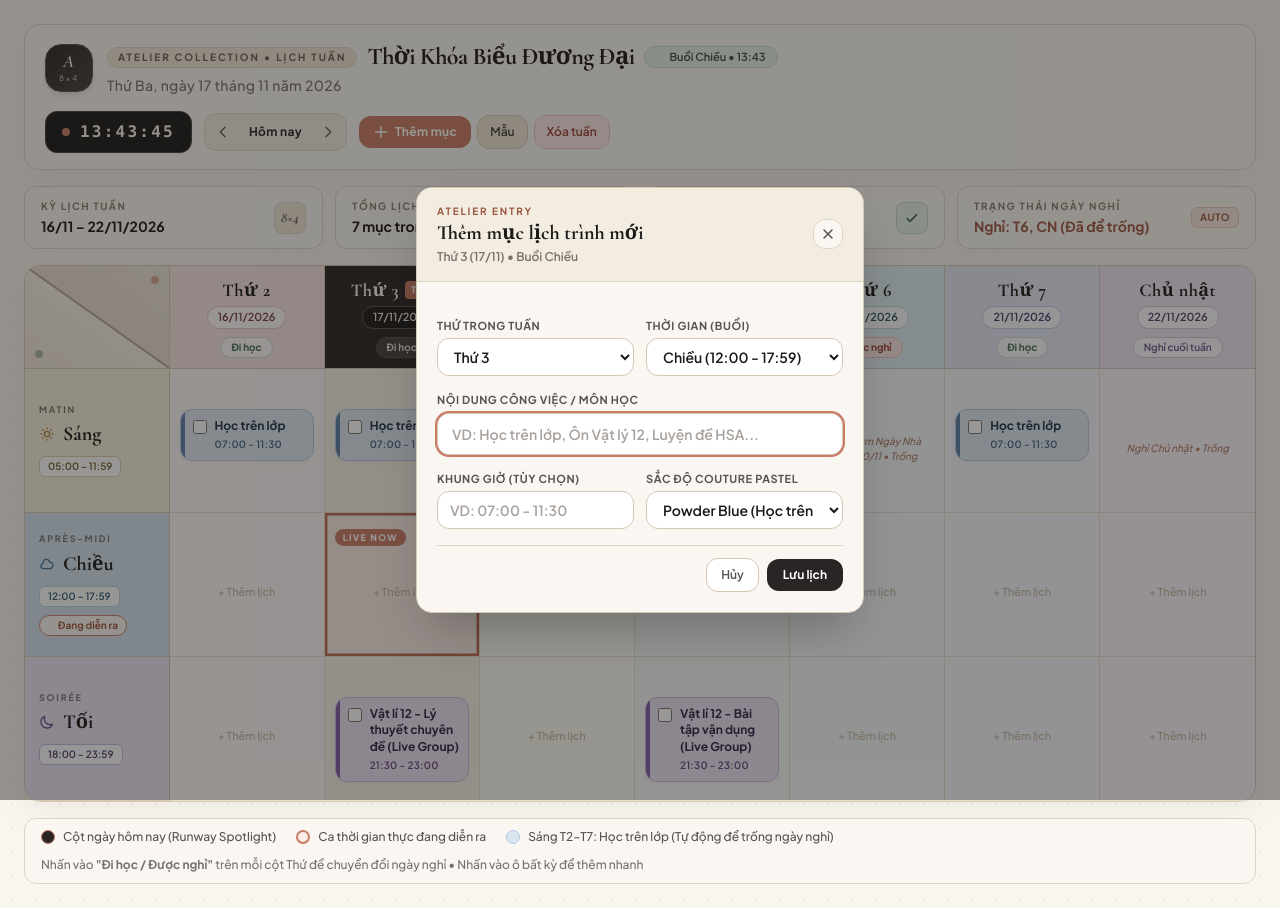
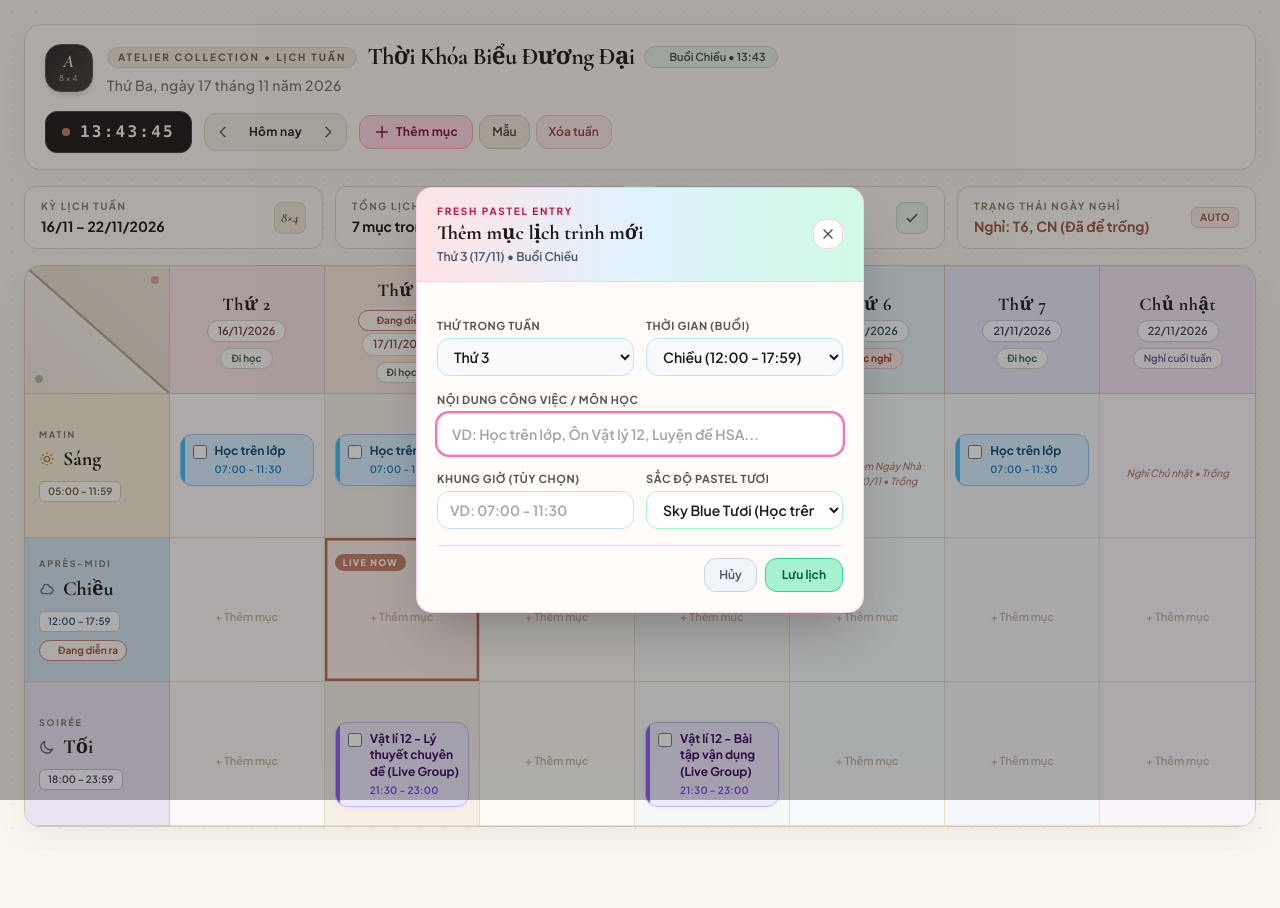
Before and after one commit to duytam-cmd/calendar, a plain HTML site: page index.html in a window 1280 px wide. Both pictures are taken after a click on the button "Thêm mục". After the commit the page ends 851 px from the top, so only its background shows below. Drawn offline with nearby package versions, Linux system fonts and the light colour scheme.

Commit message:
Update index.html

```diff
--- a/index.html
+++ b/index.html
@@ -132,7 +132,7 @@
 
         <!-- Quick Actions -->
         <div class="flex items-center gap-1.5">
-          <button id="btn-quick-add" type="button" class="inline-flex items-center gap-1.5 px-3.5 py-2 rounded-xl text-xs font-bold tracking-wide bg-[#C87D65] hover:bg-[#B56951] text-white shadow-xs transition">
+          <button id="btn-quick-add" type="button" class="inline-flex items-center gap-1.5 px-3.5 py-2 rounded-xl text-xs font-bold tracking-wide bg-[#FFD6E0] hover:bg-[#FFC2D1] text-[#881337] border border-[#FDA4AF] shadow-xs transition">
             <svg class="w-4 h-4" fill="none" stroke="currentColor" stroke-width="2.2" viewBox="0 0 24 24">
               <path stroke-linecap="round" stroke-linejoin="round" d="M12 4v16m8-8H4" />
             </svg>
@@ -213,38 +213,18 @@
       </div>
     </div>
 
-    <!-- Bottom Lookbook Palette Legend -->
-    <footer class="flex flex-wrap items-center justify-between gap-3 text-xs font-medium text-[#57534E] bg-[#FAF7F2] rounded-xl border border-[#DFD5C6] px-4 py-2.5">
-      <div class="flex flex-wrap items-center gap-5">
-        <span class="inline-flex items-center gap-2">
-          <span class="w-3.5 h-3.5 rounded-full bg-[#292524] border border-[#C87D65] inline-block"></span>
-          <span>Cột ngày hôm nay (Runway Spotlight)</span>
-        </span>
-        <span class="inline-flex items-center gap-2">
-          <span class="w-3.5 h-3.5 rounded-full border-2 border-[#C87D65] bg-[#F9EBE5] inline-block"></span>
-          <span>Ca thời gian thực đang diễn ra</span>
-        </span>
-        <span class="inline-flex items-center gap-2">
-          <span class="w-3.5 h-3.5 rounded-full bg-[#DCE6F2] border border-[#B2C7DF] inline-block"></span>
-          <span>Sáng T2–T7: Học trên lớp (Tự động để trống ngày nghỉ)</span>
-        </span>
-      </div>
-      <div class="text-[#78716C]">
-        <span>Nhấn vào <b>"Đi học / Được nghỉ"</b> trên mỗi cột Thứ để chuyển đổi ngày nghỉ • Nhấn vào ô bất kỳ để thêm nhanh</span>
-      </div>
-    </footer>
   </div>
 
-  <!-- Modal for Adding / Editing Schedule Item -->
-  <div id="task-modal" class="fixed inset-0 z-50 hidden items-center justify-center bg-[#1C1917]/45 backdrop-blur-xs p-4">
-    <div class="bg-[#FAF7F2] rounded-2xl border border-[#D5C7B4] shadow-2xl w-full max-w-md overflow-hidden">
-      <div class="px-5 py-4 bg-[#F2ECE1] border-b border-[#DFD5C6] flex items-center justify-between">
+  <!-- Modal for Adding / Editing Schedule Item (Fresh Pastel Theme) -->
+  <div id="task-modal" class="fixed inset-0 z-50 hidden items-center justify-center bg-[#1C1917]/35 backdrop-blur-xs p-4">
+    <div class="bg-[#FFFCF9] rounded-2xl border border-[#FBCFE8] shadow-2xl w-full max-w-md overflow-hidden">
+      <div class="px-5 py-4 bg-gradient-to-r from-[#FFE4E6] via-[#E0F2FE] to-[#D1FAE5] border-b border-[#FBCFE8] flex items-center justify-between">
         <div>
-          <span class="text-[10px] font-bold uppercase tracking-[0.18em] text-[#9C5740] block">Atelier Entry</span>
+          <span class="text-[10px] font-bold uppercase tracking-[0.18em] text-[#BE123C] block">Fresh Pastel Entry</span>
           <h2 id="modal-title" class="font-editorial text-xl font-bold text-[#1C1917]">Thêm lịch trình</h2>
-          <p id="modal-subtitle" class="text-xs font-semibold text-[#78716C] mt-0.5">Thứ 2 • Buổi Sáng</p>
+          <p id="modal-subtitle" class="text-xs font-semibold text-[#475569] mt-0.5">Thứ 2 • Buổi Sáng</p>
         </div>
-        <button id="btn-close-modal" type="button" class="p-1.5 rounded-xl bg-[#FAF7F2] hover:bg-[#F3D5D1] text-[#57534E] hover:text-[#9E3F37] border border-[#DFD5C6] transition">
+        <button id="btn-close-modal" type="button" class="p-1.5 rounded-xl bg-white/90 hover:bg-[#FFE4E6] text-[#57534E] hover:text-[#BE123C] border border-[#FBCFE8] transition">
           <svg class="w-4 h-4" fill="none" stroke="currentColor" stroke-width="2.2" viewBox="0 0 24 24">
             <path stroke-linecap="round" stroke-linejoin="round" d="M6 18L18 6M6 6l12 12" />
           </svg>
@@ -258,7 +238,7 @@
         <div id="day-session-picker-row" class="grid grid-cols-2 gap-3">
           <div>
             <label for="input-day-index" class="block text-[11px] font-bold uppercase tracking-wider text-[#57534E] mb-1">Thứ trong tuần</label>
-            <select id="input-day-index" class="w-full rounded-xl border border-[#D5C7B4] bg-white px-3 py-2 text-xs sm:text-sm font-semibold text-[#1C1917] focus:outline-none focus:ring-2 focus:ring-[#C87D65]">
+            <select id="input-day-index" class="w-full rounded-xl border border-[#BAE6FD] bg-[#F8FAFC] px-3 py-2 text-xs sm:text-sm font-semibold text-[#1C1917] focus:outline-none focus:ring-2 focus:ring-[#38BDF8]">
               <option value="0">Thứ 2</option>
               <option value="1">Thứ 3</option>
               <option value="2">Thứ 4</option>
@@ -270,7 +250,7 @@
           </div>
           <div>
             <label for="input-session-id" class="block text-[11px] font-bold uppercase tracking-wider text-[#57534E] mb-1">Thời gian (Buổi)</label>
-            <select id="input-session-id" class="w-full rounded-xl border border-[#D5C7B4] bg-white px-3 py-2 text-xs sm:text-sm font-semibold text-[#1C1917] focus:outline-none focus:ring-2 focus:ring-[#C87D65]">
+            <select id="input-session-id" class="w-full rounded-xl border border-[#BAE6FD] bg-[#F8FAFC] px-3 py-2 text-xs sm:text-sm font-semibold text-[#1C1917] focus:outline-none focus:ring-2 focus:ring-[#38BDF8]">
               <option value="sang">Sáng (05:00 - 11:59)</option>
               <option value="chieu">Chiều (12:00 - 17:59)</option>
               <option value="toi">Tối (18:00 - 23:59)</option>
@@ -280,35 +260,37 @@
 
         <div>
           <label for="input-task-text" class="block text-[11px] font-bold uppercase tracking-wider text-[#57534E] mb-1">Nội dung công việc / Môn học</label>
-          <input id="input-task-text" type="text" required placeholder="VD: Học trên lớp, Ôn Vật lý 12, Luyện đề HSA..." class="w-full rounded-xl border border-[#D5C7B4] bg-white px-3.5 py-2.5 text-sm font-semibold text-[#1C1917] placeholder:text-[#A8A29E] focus:outline-none focus:ring-2 focus:ring-[#C87D65]" />
+          <input id="input-task-text" type="text" required placeholder="VD: Học trên lớp, Ôn Vật lý 12, Luyện đề HSA..." class="w-full rounded-xl border border-[#FBCFE8] bg-white px-3.5 py-2.5 text-sm font-semibold text-[#1C1917] placeholder:text-[#A8A29E] focus:outline-none focus:ring-2 focus:ring-[#F472B6]" />
         </div>
 
         <div class="grid grid-cols-2 gap-3">
           <div>
             <label for="input-task-time" class="block text-[11px] font-bold uppercase tracking-wider text-[#57534E] mb-1">Khung giờ (tùy chọn)</label>
-            <input id="input-task-time" type="text" placeholder="VD: 07:00 - 11:30" class="w-full rounded-xl border border-[#D5C7B4] bg-white px-3 py-2 text-xs sm:text-sm font-semibold text-[#1C1917] placeholder:text-[#A8A29E] focus:outline-none focus:ring-2 focus:ring-[#C87D65]" />
+            <input id="input-task-time" type="text" placeholder="VD: 07:00 - 11:30" class="w-full rounded-xl border border-[#BAE6FD] bg-white px-3 py-2 text-xs sm:text-sm font-semibold text-[#1C1917] placeholder:text-[#A8A29E] focus:outline-none focus:ring-2 focus:ring-[#38BDF8]" />
           </div>
           <div>
-            <label for="input-task-color" class="block text-[11px] font-bold uppercase tracking-wider text-[#57534E] mb-1">Sắc độ Couture Pastel</label>
-            <select id="input-task-color" class="w-full rounded-xl border border-[#D5C7B4] bg-white px-3 py-2 text-xs sm:text-sm font-semibold text-[#1C1917] focus:outline-none focus:ring-2 focus:ring-[#C87D65]">
-              <option value="blue">Powder Blue (Học trên lớp)</option>
-              <option value="emerald">Matcha Sage (Rèn luyện)</option>
-              <option value="amber">Champagne Gold (Trọng tâm)</option>
-              <option value="purple">Wisteria Silk (Luyện đề)</option>
-              <option value="rose">Blush Terracotta (Kiểm tra)</option>
+            <label for="input-task-color" class="block text-[11px] font-bold uppercase tracking-wider text-[#57534E] mb-1">Sắc độ Pastel Tươi</label>
+            <select id="input-task-color" class="w-full rounded-xl border border-[#A7F3D0] bg-white px-3 py-2 text-xs sm:text-sm font-semibold text-[#1C1917] focus:outline-none focus:ring-2 focus:ring-[#34D399]">
+              <option value="blue">Sky Blue Tươi (Học trên lớp)</option>
+              <option value="emerald">Mint Fresh (Rèn luyện)</option>
+              <option value="amber">Buttercup Sunny (Trọng tâm)</option>
+              <option value="purple">Lavender Lilac (Luyện đề)</option>
+              <option value="rose">Sakura Pink (Kiểm tra)</option>
+              <option value="teal">Aqua Tiffany (Ngoại ngữ / Tự học)</option>
+              <option value="mocha">Peach Coral (Ghi chú / Cá nhân)</option>
             </select>
           </div>
         </div>
 
-        <div class="flex items-center justify-between pt-3 border-t border-[#DFD5C6]">
-          <button id="btn-delete-task" type="button" class="hidden px-3.5 py-2 rounded-xl text-xs font-bold text-[#9E3F37] bg-[#F9E8E6] hover:bg-[#F3D5D1] border border-[#EBC2BD] transition">
+        <div class="flex items-center justify-between pt-3 border-t border-[#FBCFE8]">
+          <button id="btn-delete-task" type="button" class="hidden px-3.5 py-2 rounded-xl text-xs font-bold text-[#BE123C] bg-[#FFE4E6] hover:bg-[#FECDD3] border border-[#FDA4AF] transition">
             Xóa mục này
           </button>
           <div class="flex items-center gap-2 ml-auto">
-            <button id="btn-cancel-modal" type="button" class="px-3.5 py-2 rounded-xl text-xs font-semibold text-[#57534E] bg-white hover:bg-[#F2ECE1] border border-[#D5C7B4] transition">
+            <button id="btn-cancel-modal" type="button" class="px-3.5 py-2 rounded-xl text-xs font-semibold text-[#475569] bg-[#F1F5F9] hover:bg-[#E2E8F0] border border-[#CBD5E1] transition">
               Hủy
             </button>
-            <button type="submit" class="px-4 py-2 rounded-xl text-xs font-bold text-white bg-[#292524] hover:bg-[#44403C] shadow-xs transition">
+            <button type="submit" class="px-4 py-2 rounded-xl text-xs font-bold text-[#065F46] bg-[#A7F3D0] hover:bg-[#6EE7B7] border border-[#34D399] shadow-xs transition">
               Lưu lịch
             </button>
           </div>
@@ -326,7 +308,7 @@
         <button id="btn-confirm-cancel" type="button" class="px-3.5 py-2 rounded-xl text-xs font-semibold text-[#57534E] bg-white hover:bg-[#F2ECE1] border border-[#D5C7B4] transition">
           Hủy
         </button>
-        <button id="btn-confirm-ok" type="button" class="px-4 py-2 rounded-xl text-xs font-bold text-white bg-[#C87D65] hover:bg-[#B56951] transition">
+        <button id="btn-confirm-ok" type="button" class="px-4 py-2 rounded-xl text-xs font-bold text-[#881337] bg-[#FFD6E0] hover:bg-[#FFC2D1] border border-[#FDA4AF] transition">
           Đồng ý
         </button>
       </div>
@@ -429,42 +411,56 @@
       }
     ];
 
-    // Couture Task Swatches
+    // Fresh Pastel Task Swatches (7 bright & airy pastel shades)
     const COLOR_STYLES = {
       blue: {
-        bg: 'bg-[#DCE6F2]/95 hover:bg-[#CEDDF0]',
-        border: 'border-[#B2C7DF]',
-        accentBar: 'bg-[#5A7FA8]',
-        text: 'text-[#1E3246]',
-        time: 'text-[#426282]'
+        bg: 'bg-[#D6EEFF] hover:bg-[#C2E5FF]',
+        border: 'border-[#93C5FD]',
+        accentBar: 'bg-[#38BDF8]',
+        text: 'text-[#0C4A6E]',
+        time: 'text-[#0284C7]'
       },
       emerald: {
-        bg: 'bg-[#DFECE1]/95 hover:bg-[#D1E4D4]',
-        border: 'border-[#B5D1B9]',
-        accentBar: 'bg-[#54825E]',
-        text: 'text-[#1F3A26]',
-        time: 'text-[#3D6B49]'
+        bg: 'bg-[#D1FAE5] hover:bg-[#A7F3D0]',
+        border: 'border-[#6EE7B7]',
+        accentBar: 'bg-[#10B981]',
+        text: 'text-[#064E3B]',
+        time: 'text-[#059669]'
       },
       amber: {
-        bg: 'bg-[#F5E8CE]/95 hover:bg-[#EFE0BF]',
-        border: 'border-[#DEC79B]',
-        accentBar: 'bg-[#B8893A]',
-        text: 'text-[#423113]',
-        time: 'text-[#7A5B25]'
+        bg: 'bg-[#FEF3C7] hover:bg-[#FDE68A]',
+        border: 'border-[#FCD34D]',
+        accentBar: 'bg-[#F59E0B]',
+        text: 'text-[#78350F]',
+        time: 'text-[#D97706]'
       },
       purple: {
-        bg: 'bg-[#EAE0F2]/95 hover:bg-[#E0D2EC]',
-        border: 'border-[#C9B6DA]',
-        accentBar: 'bg-[#7D5BA6]',
-        text: 'text-[#322145]',
-        time: 'text-[#5D427D]'
+        bg: 'bg-[#EDE9FE] hover:bg-[#DDD6FE]',
+        border: 'border-[#C4B5FD]',
+        accentBar: 'bg-[#8B5CF6]',
+        text: 'text-[#3B0764]',
+        time: 'text-[#7C3AED]'
       },
       rose: {
-        bg: 'bg-[#F6DFDC]/95 hover:bg-[#F0D0CC]',
-        border: 'border-[#E2B6B0]',
-        accentBar: 'bg-[#C86D61]',
-        text: 'text-[#4A201B]',
-        time: 'text-[#8C433A]'
+        bg: 'bg-[#FFE4E6] hover:bg-[#FECDD3]',
+        border: 'border-[#FDA4AF]',
+        accentBar: 'bg-[#F43F5E]',
+        text: 'text-[#881337]',
+        time: 'text-[#E11D48]'
+      },
+      teal: {
+        bg: 'bg-[#CCFBF1] hover:bg-[#99F6E4]',
+        border: 'border-[#5EEAD4]',
+        accentBar: 'bg-[#14B8A6]',
+        text: 'text-[#134E4A]',
+        time: 'text-[#0D9488]'
+      },
+      mocha: {
+        bg: 'bg-[#FFEDD5] hover:bg-[#FED7AA]',
+        border: 'border-[#FDBA74]',
+        accentBar: 'bg-[#FB923C]',
+        text: 'text-[#7C2D12]',
+        time: 'text-[#EA580C]'
       }
     };
 
@@ -727,41 +723,34 @@
         const offReason = getDayOffReason(dayInfo.dateKey, dayInfo.index);
         const th = document.createElement('th');
         th.scope = 'col';
-        th.className = `p-2.5 border-b border-r border-[#D5C7B4] last:border-r-0 text-center transition-colors select-none ${
-          isToday
-            ? 'bg-[#292524] text-[#F9F6F0]'
-            : `${dayInfo.headerBg} text-[#1C1917]`
-        }`;
+        th.className = `p-2.5 border-b border-r border-[#D5C7B4] last:border-r-0 text-center transition-colors select-none ${dayInfo.headerBg} text-[#1C1917]`;
 
         const toggleBadgeHtml = dayInfo.index <= 5
-          ? `<button type="button" class="toggle-off-btn mt-1.5 inline-flex items-center gap-1 text-[10px] font-bold px-2.5 py-0.5 rounded-full border transition ${
+          ? `<button type="button" class="toggle-off-btn mt-1 inline-flex items-center gap-1 text-[10px] font-bold px-2.5 py-0.5 rounded-full border transition ${
                offReason
                  ? 'bg-[#F9E8E6] text-[#9E3F37] border-[#EBC2BD] hover:bg-[#F3D5D1]'
-                 : isToday
-                 ? 'bg-[#44403C] text-[#E7E5E4] border-[#57534E] hover:bg-[#57534E]'
                  : 'bg-white/80 text-[#3D6B49] border-[#C3DAC6] hover:bg-white'
              }" title="Nhấn để chuyển đổi Đi học / Được nghỉ (Tự động làm trống buổi sáng)">
                <span>${offReason ? 'Được nghỉ' : 'Đi học'}</span>
              </button>`
-          : `<span class="mt-1.5 inline-flex items-center gap-1 text-[10px] font-semibold px-2.5 py-0.5 rounded-full ${
-               isToday
-                 ? 'bg-[#44403C] text-[#D6C7B2] border border-[#57534E]'
-                 : 'bg-white/75 text-[#6B508A] border border-[#D6C0DC]'
-             }">
+          : `<span class="mt-1 inline-flex items-center gap-1 text-[10px] font-semibold px-2.5 py-0.5 rounded-full bg-white/75 text-[#6B508A] border border-[#D6C0DC]">
                Nghỉ cuối tuần
              </span>`;
 
         th.innerHTML = `
           <div class="flex flex-col items-center justify-center gap-0.5">
-            <div class="flex items-center gap-1.5">
-              <span class="font-editorial text-base sm:text-lg font-bold tracking-wide">${dayInfo.label}</span>
-              ${isToday ? '<span class="text-[9px] uppercase font-extrabold tracking-widest px-1.5 py-0.5 rounded bg-[#C87D65] text-white">Today</span>' : ''}
+            <div class="flex items-center justify-center gap-1.5 flex-wrap">
+              <span class="font-editorial text-base sm:text-lg font-bold tracking-wide text-[#1C1917]">${dayInfo.label}</span>
+              ${
+                isToday
+                  ? `<span class="inline-flex items-center gap-1 text-[10px] font-bold px-2 py-0.5 rounded-full bg-[#FAF7F2] border border-[#C87D65] text-[#9C5740] w-fit">
+                       <span class="w-1.5 h-1.5 rounded-full bg-[#C87D65] animate-ping"></span>
+                       Đang diễn ra
+                     </span>`
+                  : ''
+              }
             </div>
-            <span class="text-[11px] font-semibold px-2.5 py-0.5 rounded-full border ${
-              isToday
-                ? 'bg-[#1C1917] text-[#E7E5E4] border-[#57534E]'
-                : dayInfo.dateBadgeBg
-            }">${dayInfo.shortDM}/${dayInfo.dateObj.getFullYear()}</span>
+            <span class="text-[11px] font-semibold px-2.5 py-0.5 rounded-full border ${dayInfo.dateBadgeBg}">${dayInfo.shortDM}/${dayInfo.dateObj.getFullYear()}</span>
             ${toggleBadgeHtml}
           </div>
         `;
@@ -845,7 +834,7 @@
             openTaskModal(dayInfo.index, session.id, null, true);
           });
 
-          // Cell Top Bar (Live indicator + Quick + button)
+          // Cell Top Bar (Live indicator + Quick + button in fresh pastel)
           const topBar = document.createElement('div');
           topBar.className = 'flex items-center justify-between mb-1.5 min-h-[20px]';
           topBar.innerHTML = `
@@ -858,8 +847,8 @@
                   : `<span class="text-[10px] font-semibold text-[#A8A29E] opacity-0 group-hover:opacity-100 transition">${dayInfo.short} • ${session.label}</span>`
               }
             </div>
-            <button type="button" class="cell-add-btn opacity-0 group-hover:opacity-100 focus:opacity-100 w-6 h-6 rounded-lg bg-white hover:bg-[#292524] text-[#57534E] hover:text-white border border-[#D5C7B4] flex items-center justify-center transition shadow-2xs" title="Thêm vào ${dayInfo.label} - Buổi ${session.label}">
-              <svg class="w-3.5 h-3.5" fill="none" stroke="currentColor" stroke-width="2.2" viewBox="0 0 24 24">
+            <button type="button" class="cell-add-btn opacity-0 group-hover:opacity-100 focus:opacity-100 w-6 h-6 rounded-lg bg-[#FFE4E6] hover:bg-[#FECDD3] text-[#BE123C] border border-[#FDA4AF] flex items-center justify-center transition shadow-2xs" title="Thêm vào ${dayInfo.label} - Buổi ${session.label}">
+              <svg class="w-3.5 h-3.5" fill="none" stroke="currentColor" stroke-width="2.4" viewBox="0 0 24 24">
                 <path stroke-linecap="round" stroke-linejoin="round" d="M12 4v16m8-8H4" />
               </svg>
             </button>
@@ -878,11 +867,11 @@
 
           if (tasks.length === 0) {
             const emptyHint = document.createElement('div');
-            emptyHint.className = 'h-20 flex flex-col items-center justify-center rounded-xl border border-dashed border-transparent group-hover:border-[#D5C7B4] group-hover:bg-white/50 transition px-1 text-center';
+            emptyHint.className = 'h-20 flex flex-col items-center justify-center rounded-xl border border-dashed border-transparent group-hover:border-[#FDA4AF] group-hover:bg-[#FFF1F2]/70 transition px-1 text-center';
             if (offReason && session.id === 'sang') {
-              emptyHint.innerHTML = `<span class="text-[10px] font-medium italic text-[#9C5740]/80 group-hover:text-[#78716C] select-none">${escapeHtml(offReason)} • Trống</span>`;
+              emptyHint.innerHTML = `<span class="text-[10px] font-medium italic text-[#9C5740]/80 group-hover:text-[#BE123C] select-none">${escapeHtml(offReason)} • Trống</span>`;
             } else {
-              emptyHint.innerHTML = `<span class="text-[11px] font-medium text-[#C5B4A0] group-hover:text-[#78716C] select-none">+ Thêm lịch</span>`;
+              emptyHint.innerHTML = `<span class="text-[11px] font-semibold text-[#C5B4A0] group-hover:text-[#E11D48] select-none">+ Thêm mục</span>`;
             }
             listContainer.appendChild(emptyHint);
           } else {
@@ -896,7 +885,7 @@
               card.innerHTML = `
                 <span class="absolute left-0 top-0 bottom-0 w-1 ${style.accentBar}"></span>
                 <div class="flex items-start gap-2">
-                  <input type="checkbox" ${task.done ? 'checked' : ''} class="task-check mt-0.5 rounded border-[#A8A29E] text-[#3D6B49] focus:ring-[#7E9680] cursor-pointer shrink-0 w-3.5 h-3.5" title="Đánh dấu hoàn thành" />
+                  <input type="checkbox" ${task.done ? 'checked' : ''} class="task-check mt-0.5 rounded border-[#A8A29E] text-[#10B981] focus:ring-[#34D399] cursor-pointer shrink-0 w-3.5 h-3.5" title="Đánh dấu hoàn thành" />
                   <div class="flex-1 min-w-0">
                     <p class="font-bold leading-snug break-words ${style.text} ${task.done ? 'line-through opacity-75' : ''}">${escapeHtml(task.text)}</p>
                     ${
```
